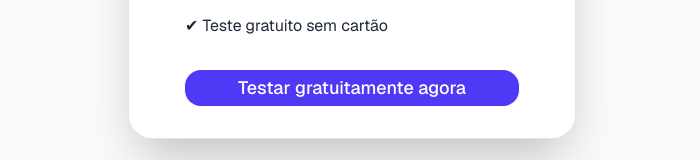
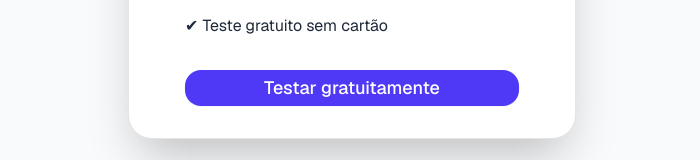
Before and after one commit to matcs06/clickeagendafront-new, a Next.js app: page / in a window 1280 px wide. Shown: the part 1814-1974 px from the top of the page, without its empty margins (288-988 px from the left). Built offline with nearby package versions, Linux system fonts and the light colour scheme.

Commit message:
adding testar gratuitamente

```diff
--- a/src/app/page.tsx
+++ b/src/app/page.tsx
@@ -102,7 +102,7 @@ export default function LandingPage() {
               <li>✔ Teste gratuito sem cartão</li>
             </ul>
             <Button onClick={() => router.push("/signin")} className="w-full py-3 md:py-4 text-base md:text-lg rounded-2xl cursor-pointer bg-indigo-600 text-white hover:bg-indigo-700">
-              Testar gratuitamente agora
+              Testar gratuitamente
             </Button>
           </CardContent>
         </Card>
```
